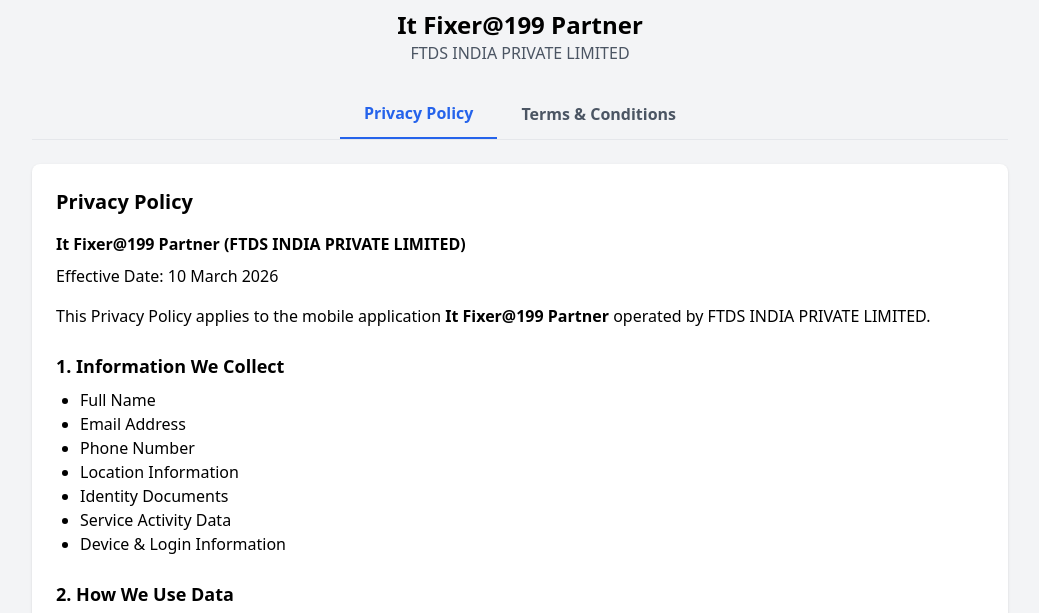
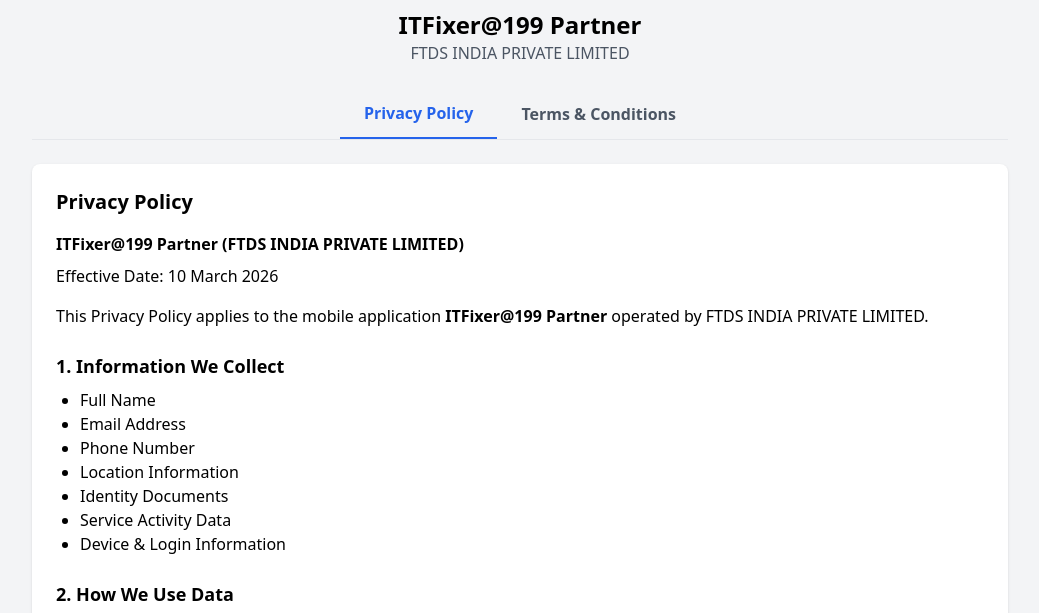
Before and after one commit to dfgfsds/IT_Fixer199_Agent_App_Ploicies, a plain HTML site: page index.html in a window 1280 px wide. Shown: the part 107-720 px from the top of the page, without its empty margins (120-1159 px from the left). Drawn offline with nearby package versions, Linux system fonts and the light colour scheme.

Commit message:
app name updated

```diff
--- a/index.html
+++ b/index.html
@@ -13,7 +13,7 @@
   <!-- Logo -->
   <div class="text-center mb-6">
     <img src="logo2.png" class="h-20 mx-auto mb-3">
-    <h1 class="text-2xl font-bold">It Fixer@199 Partner</h1>
+    <h1 class="text-2xl font-bold">ITFixer@199 Partner</h1>
     <p class="text-gray-600">FTDS INDIA PRIVATE LIMITED</p>
   </div>
 
@@ -35,11 +35,11 @@
 
     <h2 class="text-xl font-bold mb-4">Privacy Policy</h2>
 
-    <p class="mb-2 font-semibold">It Fixer@199 Partner (FTDS INDIA PRIVATE LIMITED)</p>
+    <p class="mb-2 font-semibold">ITFixer@199 Partner (FTDS INDIA PRIVATE LIMITED)</p>
     <p class="mb-4">Effective Date: 10 March 2026</p>
 
     <p class="mb-6">
-      This Privacy Policy applies to the mobile application <b>It Fixer@199 Partner</b> operated by FTDS INDIA PRIVATE LIMITED.
+      This Privacy Policy applies to the mobile application <b>ITFixer@199 Partner</b> operated by FTDS INDIA PRIVATE LIMITED.
     </p>
 
     <h3 class="font-semibold text-lg mb-2">1. Information We Collect</h3>
@@ -99,7 +99,7 @@
 
     <h2 class="text-xl font-bold mb-4">Terms & Conditions</h2>
 
-    <p class="mb-2 font-semibold">It Fixer@199 Partner (FTDS INDIA PRIVATE LIMITED)</p>
+    <p class="mb-2 font-semibold">ITFixer@199 Partner (FTDS INDIA PRIVATE LIMITED)</p>
     <p class="mb-4">Effective Date: 10 March 2026</p>
 
     <h3 class="font-semibold text-lg mb-2">1. Acceptance</h3>
```
